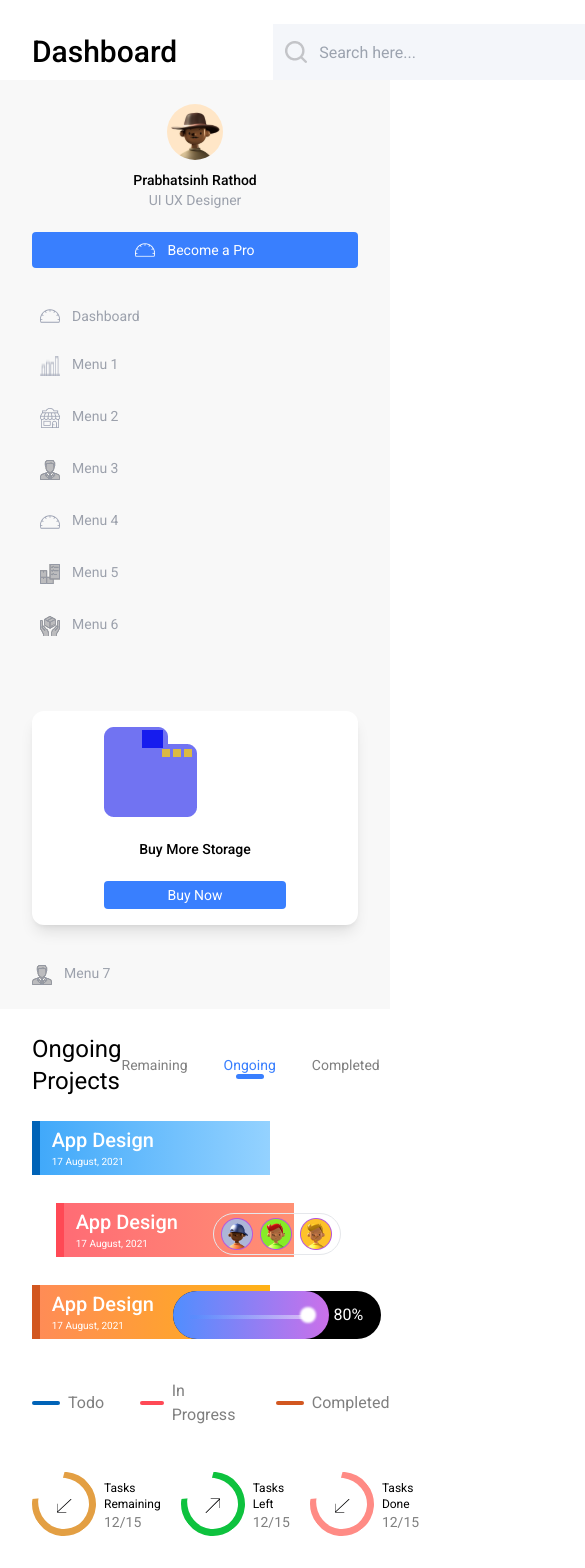
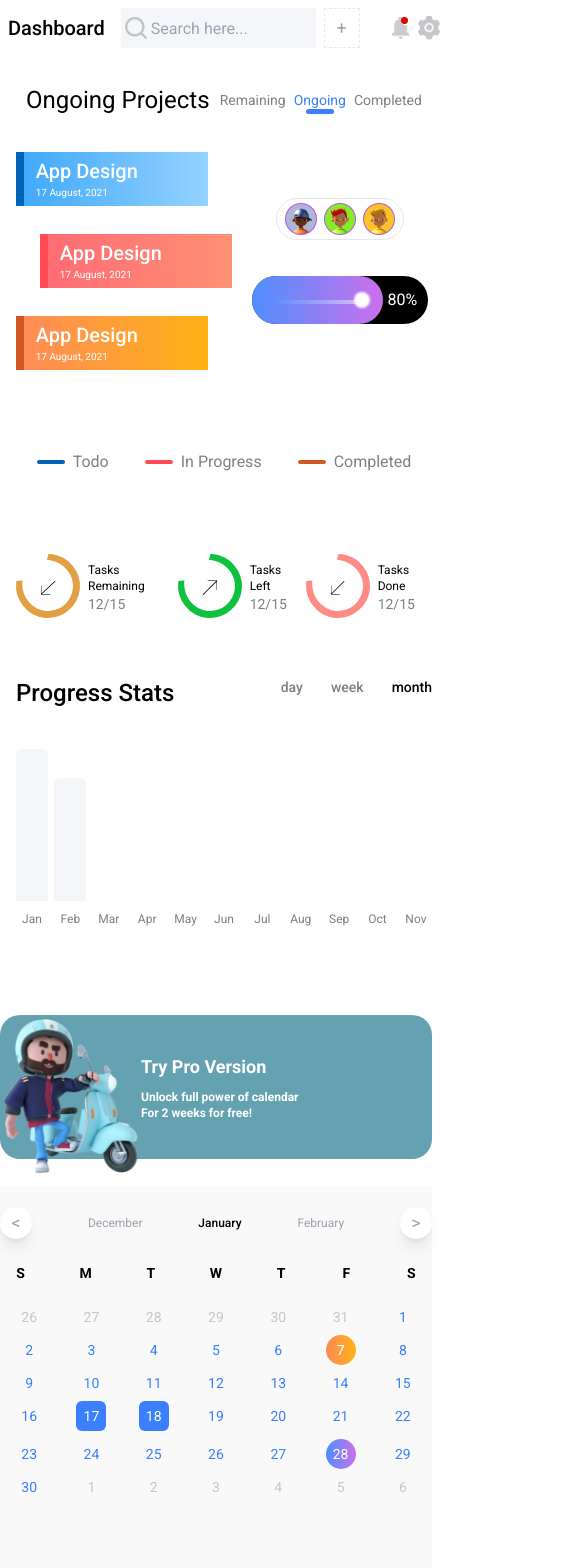
Before and after one commit to EdoriAtiri/Dashboard, an Angular app: page / in a window 390 px wide. Shown: the top 1568 px of the page, 585 px wide, since content can reach past the window. Built offline with nearby package versions, Linux system fonts and the light colour scheme.

Commit message:
made components responsive --initial

```diff
--- a/src/app/app.component.css
+++ b/src/app/app.component.css
@@ -1,3 +1,50 @@
+.top-container {
+  display: grid;
+  grid-template-columns: 1fr;
+  grid-template-rows: 60px auto;
+  grid-template-areas:
+    "head"
+    "main"
+    "rs";
+}
+
+.header {
+  grid-area: head;
+}
+.left-sidebar {
+  display: none;
+}
+.right-sidebar {
+  grid-area: rs;
+}
+.main {
+  grid-area: main;
+}
+
+@media (min-width: 768px) {
+  .top-container {
+    display: grid;
+    grid-template-columns: 1fr 300px;
+    grid-template-rows: 80px auto;
+    grid-template-areas:
+      "head head"
+      "main rs";
+  }
+
+  .header {
+    grid-area: head;
+  }
+  .left-sidebar {
+    display: none;
+  }
+  .right-sidebar {
+    grid-area: rs;
+  }
+  .main {
+    grid-area: main;
+  }
+}
+
 @media (min-width: 1024px) {
   .top-container {
     display: grid;
@@ -36,6 +83,7 @@
     grid-area: head;
   }
   .left-sidebar {
+    display: block;
     grid-area: ls;
   }
   .right-sidebar {
--- a/src/app/app.module.ts
+++ b/src/app/app.module.ts
@@ -12,6 +12,7 @@ import { CommsComponent } from './components/comms/comms.component';
 import { OngoingProjectsComponent } from './components/ongoing-projects/ongoing-projects.component';
 import { MainComponent } from './components/main/main.component';
 import { StatsComponent } from './components/stats/stats.component';
+import { HamburgerComponent } from './components/hamburger/hamburger.component';
 
 @NgModule({
   declarations: [
@@ -24,7 +25,8 @@ import { StatsComponent } from './components/stats/stats.component';
     CommsComponent,
     OngoingProjectsComponent,
     MainComponent,
-    StatsComponent
+    StatsComponent,
+    HamburgerComponent
   ],
   imports: [
     BrowserModule,
--- a/src/app/components/calendar/calendar.component.css
+++ b/src/app/components/calendar/calendar.component.css
@@ -35,6 +35,7 @@
   z-index: 2;
 }
 
+@media (min-width: 1024px) {
   .selected::after {
     content: "";
     position: absolute;
@@ -43,3 +44,4 @@
     height: 100%;
     background: #397ffe;
   }
+}
--- a/src/app/components/calendar/calendar.component.html
+++ b/src/app/components/calendar/calendar.component.html
@@ -1,4 +1,4 @@
-<div class="w-full h-96 bg-almost-white px-12 py-5">
+<div class="w-full h-96 bg-almost-white px-0 lg:px-12 py-5">
   <div
     class="w-full flex justify-between h-8 items-center text-xs text-light-gray"
   >
@@ -17,7 +17,9 @@
     <div class="grid grid-cols-7 place-items-center font-bold mb-6 gap-6">
       <span *ngFor="let day of days" class="">{{ day }}</span>
     </div>
-    <div class="calendar grid grid-cols-7 place-items-center gap-4 text-sm">
+    <div
+      class="calendar grid grid-cols-7 place-items-center lg:gap-4 gap-x-1 gap-y-2 text-sm"
+    >
       <span class="text-black opacity-20">26</span>
       <span class="text-black opacity-20">27</span>
       <span class="text-black opacity-20">28</span>
--- /dev/null
+++ b/src/app/components/hamburger/hamburger.component.html
@@ -0,0 +1,12 @@
+<div ngIf="!isClicked" class="space-y-1 cursor-pointer xl:hidden">
+  <div class="w-5 h-[1px] bg-gray-600"></div>
+  <div class="w-5 h-[1px] bg-gray-600"></div>
+  <div class="w-5 h-[1px] bg-gray-600"></div>
+</div>
+
+<div
+  ngIf="isClicked"
+  class="w-5 text-center text-base text-gray-600 font-bold cursor-pointer xl:hidden"
+>
+  X
+</div>
--- /dev/null
+++ b/src/app/components/hamburger/hamburger.component.ts
@@ -0,0 +1,17 @@
+import { Component, OnInit } from '@angular/core';
+
+@Component({
+  selector: 'app-hamburger',
+  templateUrl: './hamburger.component.html',
+  styleUrls: ['./hamburger.component.css'],
+})
+export class HamburgerComponent implements OnInit {
+  isClicked = false;
+  constructor() {}
+
+  ngOnInit(): void {}
+
+  onClick(event: any): void {
+    this.isClicked = !this.isClicked;
+  }
+}
--- a/src/app/components/header/header.component.html
+++ b/src/app/components/header/header.component.html
@@ -1,7 +1,15 @@
-<header class="pt-6 px-8 flex justify-between items-center">
+<header
+  class="pt-2 md:pt-6 px-2 lg:px-8 flex lg:justify-between md:justify-evenly md:gap-0 gap-8 items-center"
+>
   <div class="flex items-center">
-    <h1 class="font-medium text-3xl mr-24">Dashboard</h1>
-    <div class="search w-80 h-14 bg-[#f4f6fa] flex items-center gap-3 px-3">
+    <h1
+      class="font-medium text-xl md:text-2xl lg:text-3xl mr-4 md:mr-12 lg:mr-24"
+    >
+      Dashboard
+    </h1>
+    <div
+      class="search w-50 md:w-60 lg:w-80 h-10 md:h-14 bg-[#f4f6fa] flex items-center gap-1 px-1 lg:gap-3 lg:px-3"
+    >
       <img src="../../../assets/images/search-icon.png" alt="search-icon" />
       <input
         class="bg-inherit h-full w-full focus:outline-none"
@@ -10,13 +18,13 @@
       />
     </div>
     <button
-      class="w-14 h-14 grid place-content-center ml-5 border border-dashed"
+      class="md:w-14 w-10 md:h-14 h-10 grid place-content-center ml-2 md:ml-5 border border-dashed"
     >
       <span class="text-light-gray text-lg">+</span>
     </button>
   </div>
 
-  <div class="flex items-center gap-12">
+  <div class="flex items-center gap-2 md:gap-6 lg:gap-12">
     <figure class="relative cursor-pointer">
       <img
         src="../../../assets/images/notification.png"
--- a/src/app/components/main/main.component.html
+++ b/src/app/components/main/main.component.html
@@ -1,4 +1,4 @@
-<main class="w-full py-6 px-8">
+<main class="w-full py-6 px-4 lg:px-8">
   <app-ongoing-projects></app-ongoing-projects>
   <app-stats></app-stats>
 </main>
--- a/src/app/components/ongoing-projects/ongoing-projects.component.html
+++ b/src/app/components/ongoing-projects/ongoing-projects.component.html
@@ -1,7 +1,7 @@
 <div>
-  <div class="flex justify-between items-center mb-3">
+  <div class="flex md:justify-between justify-evenly items-center mb-3">
     <h2 class="text-2xl font-normal w-fit">Ongoing Projects</h2>
-    <ul class="flex justify-between gap-9">
+    <ul class="flex md:justify-between gap-2 md:gap-6 lg:gap-9">
       <li class="text-sm text-half-black">Remaining</li>
       <li
         class="text-sm text-ha-blue relative after:absolute after:-bottom-1 after:right-1/2 after:transform after:translate-x-1/2 after:bg-ha-blue after:h-[5px] after:w-7 after:rounded-2xl"
@@ -13,12 +13,14 @@
   </div>
   <!--  -->
 
-  <section class="w-full h-[307px] py-3">
-    <div class="flex justify-start">
+  <section class="w-full min-h-fit lg:h-[307px] py-6 lg:py-3">
+    <div
+      class="flex flex-row justify-start md:flex-col lg:flex-row md:justify-center items-center lg:items-end lg:justify-start lg:gap-0 gap-6"
+    >
       <div class="flex flex-col gap-7 w-1/2">
         <div>
           <div
-            class="w-[238px] h-[54px] text-white flex justify-start items-centre"
+            class="w-48 md:w-[238px] h-[54px] text-white flex justify-start items-centre"
           >
             <div class="bg-main-blue h-inherit w-2"></div>
             <div
@@ -32,7 +34,7 @@
 
         <div class="ml-6">
           <div
-            class="w-[238px] h-[54px] text-white flex justify-start items-centre"
+            class="w-48 md:w-[238px] h-[54px] text-white flex justify-start items-centre"
           >
             <div class="bg-[#FF4955] h-inherit w-2"></div>
             <div
@@ -46,7 +48,7 @@
 
         <div>
           <div
-            class="w-[238px] h-[54px] text-white flex justify-start items-centre"
+            class="w-48 md:w-[238px] h-[54px] text-white flex justify-start items-centre"
           >
             <div class="bg-[#D25720] h-inherit w-2"></div>
             <div
@@ -60,7 +62,7 @@
       </div>
 
       <!--  -->
-      <div class="w-1/2 flex flex-col items-center justify-end gap-9">
+      <div class="w-1/2 flex flex-col items-center lg:justify-end gap-9">
         <div class="w-32 border rounded-3xl p-1 flex justify-around">
           <img src="../../../assets/images/purple-avatar.png" alt="avatar" />
           <img src="../../../assets/images/green-avatar.png" alt="avatar" />
@@ -69,7 +71,7 @@
 
         <div>
           <div
-            class="w-52 h-12 bg-black rounded-3xl text-white flex items-center pr-2"
+            class="w-44 md:w-52 h-12 bg-black rounded-3xl text-white flex items-center pr-2"
           >
             <div
               class="w-4/5 h-full rounded-3xl bg-gradient-to-r from-[#508eff] to-[#cb70ea] py-6 px-[17px]"
@@ -85,7 +87,9 @@
     </div>
 
     <!--  -->
-    <div class="mt-10 flex items-center gap-9">
+    <div
+      class="mt-20 lg:mt-10 flex justify-center md:justify-start items-center gap-9"
+    >
       <div class="flex items-center gap-2">
         <div class="w-7 h-1 bg-main-blue rounded-sm"></div>
         <p class="text-half-black text-base">Todo</p>
--- a/src/app/components/right-pane/right-pane.component.html
+++ b/src/app/components/right-pane/right-pane.component.html
@@ -1,4 +1,4 @@
-<div class="py-6 pr-8 w-full h-full flex flex-col gap-7">
+<div class="py-6 pr-4 lg:pr-8 w-full h-full flex flex-col gap-7">
   <app-cta></app-cta>
   <app-calendar></app-calendar>
   <app-comms></app-comms>
--- a/src/app/components/stats/stats.component.html
+++ b/src/app/components/stats/stats.component.html
@@ -1,5 +1,5 @@
 <!-- Task Stats -->
-<div class="mt-14 flex justify-between gap-5">
+<div class="mt-14 flex md:justify-between gap-2 md:gap-5">
   <div class="flex items-center gap-2">
     <div class="relative w-fit">
       <img
@@ -61,19 +61,27 @@
   </div>
 
   <!-- Bar Chart -->
-  <div class="flex items-end justify-between p-[26px]">
+  <div class="flex items-end justify-between py-10 md:p-[26px] h-fit">
     <div *ngFor="let stats of progress_stats">
       <div
         [ngClass]="{
           'bg-gradient-to-t from-[#DD95FF] to-[#8287FD]': stats.month === 'Sep'
         }"
-        class="{{
-          'h-[' + stats.progress + 'px]'
-        }} w-8 mb-[10px] bg-[#F4F6FA] rounded-t-md"
+        class="h-[{{
+          stats.progress
+        }}px] w-8 mb-[10px] bg-[#F4F6FA] rounded-t-md"
       ></div>
       <span class="text-xs text-half-black grid place-content-center">{{
         stats.month
       }}</span>
     </div>
+    <!-- <div>
+      <div class="'h-[152px] w-8 mb-[10px] bg-[#F4F6FA] rounded-t-md"></div>
+      <span class="text-xs text-half-black grid place-content-center">Jan</span>
+    </div>
+    <div>
+      <div class="'h-[123px] w-8 mb-[10px] bg-[#F4F6FA] rounded-t-md"></div>
+      <span class="text-xs text-half-black grid place-content-center">Feb</span>
+    </div> -->
   </div>
 </div>
```
Also changed, not shown: src/app/components/hamburger/hamburger.component.css (added), 1 other file (tests, documents, lock files or other folders). Lines whose indentation alone changed are shown as unchanged.
